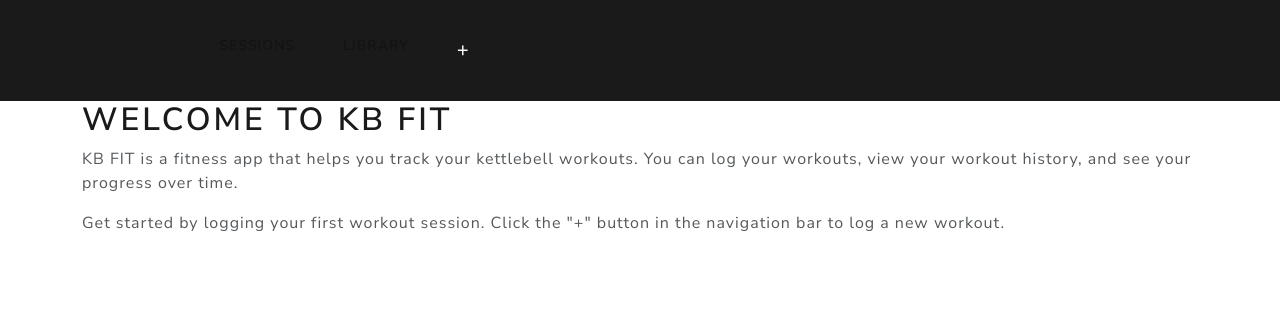
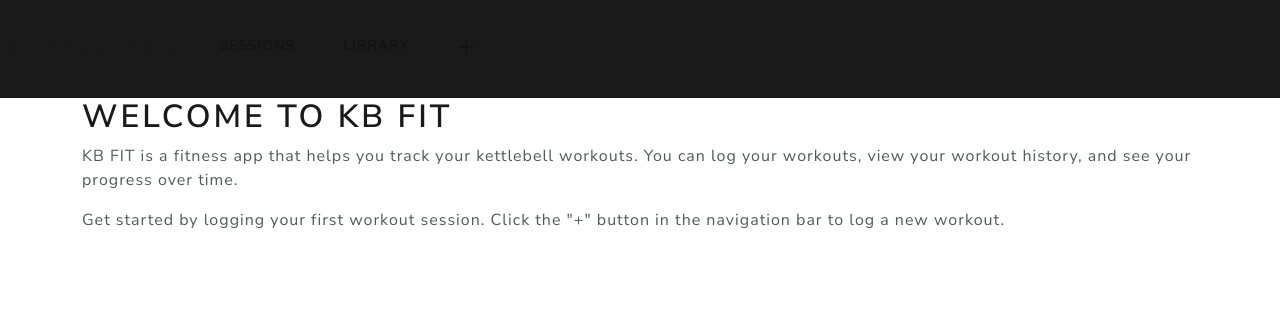
Before and after one commit to sophiabanda/kb_fit, a Django app: page / in a window 1280 px wide. Shown: the top 320 px of the page. Run offline with Django 4.2, Linux system fonts and the light colour scheme; some libraries are stand-ins or nearby versions.

Commit message:
style updates, navbar

```diff
--- a/kb_fit/templates/base.html
+++ b/kb_fit/templates/base.html
@@ -26,7 +26,7 @@
                     <a class="nav-link" href="{% url 'library' %}">Library</a>
                   </li>
                   <li class="nav-item">
-                    <a class="nav-link" href="{% url 'sessions_create' %}"><span id="plus-sign">+</span></a>
+                    <a style="font-size:large" class="nav-link" href="{% url 'sessions_create' %}">＋</a>
                   </li>
                 </ul>
               </div>
```
